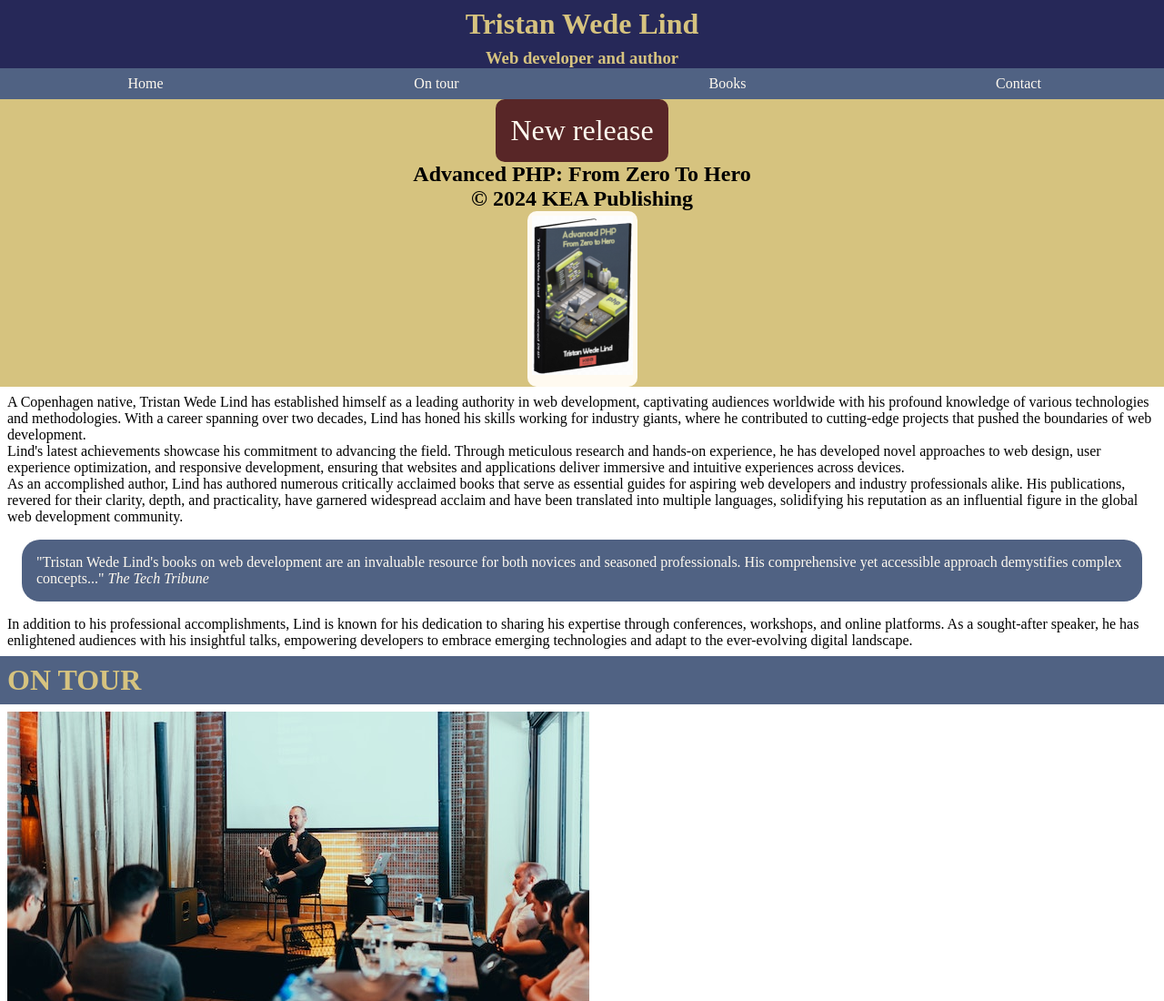
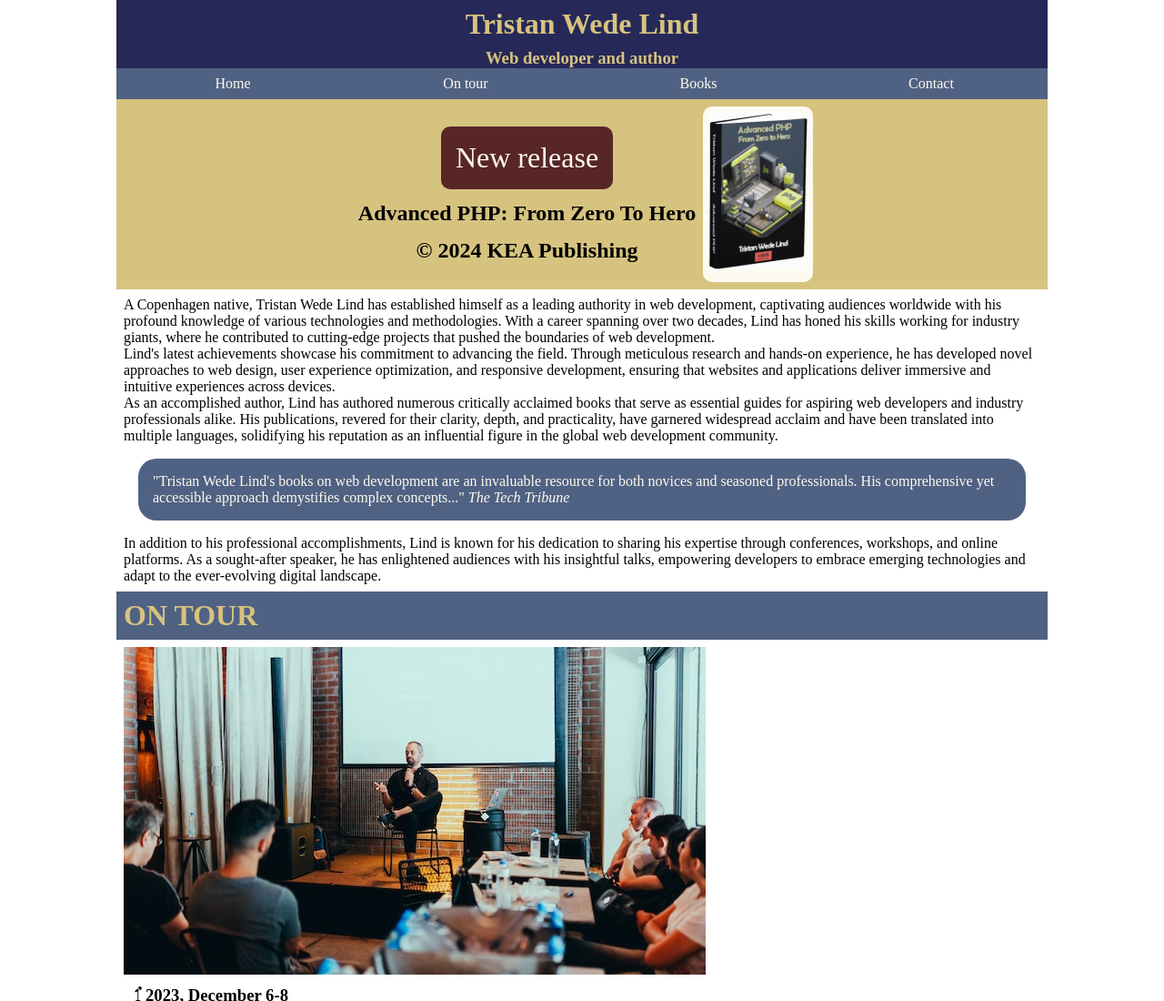
Before and after one commit to Toby-byte/Tristan-wede, a website: page index.html in a window 1280 px wide. Shown: the top 1100 px of the page at 91% size. Drawn offline with Linux system fonts and the light colour scheme.

Commit message:
added styling to promo area

```diff
--- a/index.html
+++ b/index.html
@@ -21,12 +21,17 @@
               <li><a href="#contact">Contact</a></li>
           </ul>
       </nav>
+      <section>
+        <section>
           <div>New release</div>
           <h2>Advanced PHP: From Zero To Hero</h2>
           <h2>© 2024 KEA Publishing</h2>
+        </section>
         <div class="book-bg">
           <img src="tristan wede assets\img\book_php_preview.png" alt="">
         </div>
+      </section>
+
     </section>
 
     <section>
--- a/style.css
+++ b/style.css
@@ -348,6 +348,10 @@ footer ul {
 
 /* Style rules for desktop and larger */
 @media only screen and (min-width: 1025px) {
+    body {
+        padding: 0 10%;
+    }
+
     nav.navigation-bar {
         text-align: center;
         width: 100%;
@@ -361,6 +365,17 @@ footer ul {
         background-color: var(--h1-bg-color);
         padding: 0.5rem;
         width: 25%;
+    }
+
+    section.navigation-promo-area section {
+        display: flex;
+    }
+
+    section.navigation-promo-area section section {
+        display: flex;
+        flex-direction: column;
+        align-items: center;
+        justify-content: space-evenly;
     }
 
     /* removes padding from header elements */
```
Lines whose indentation alone changed are shown as unchanged.
